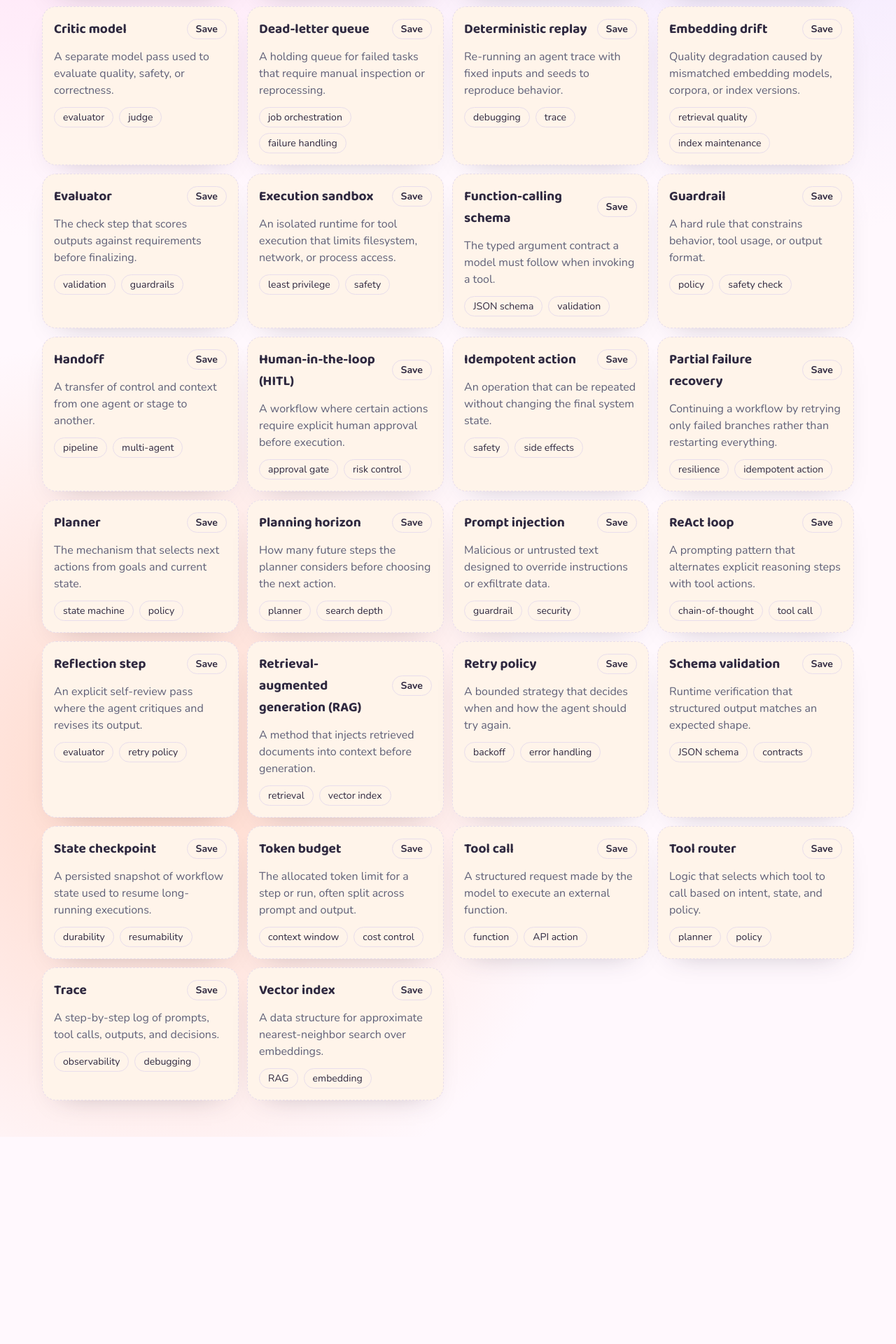
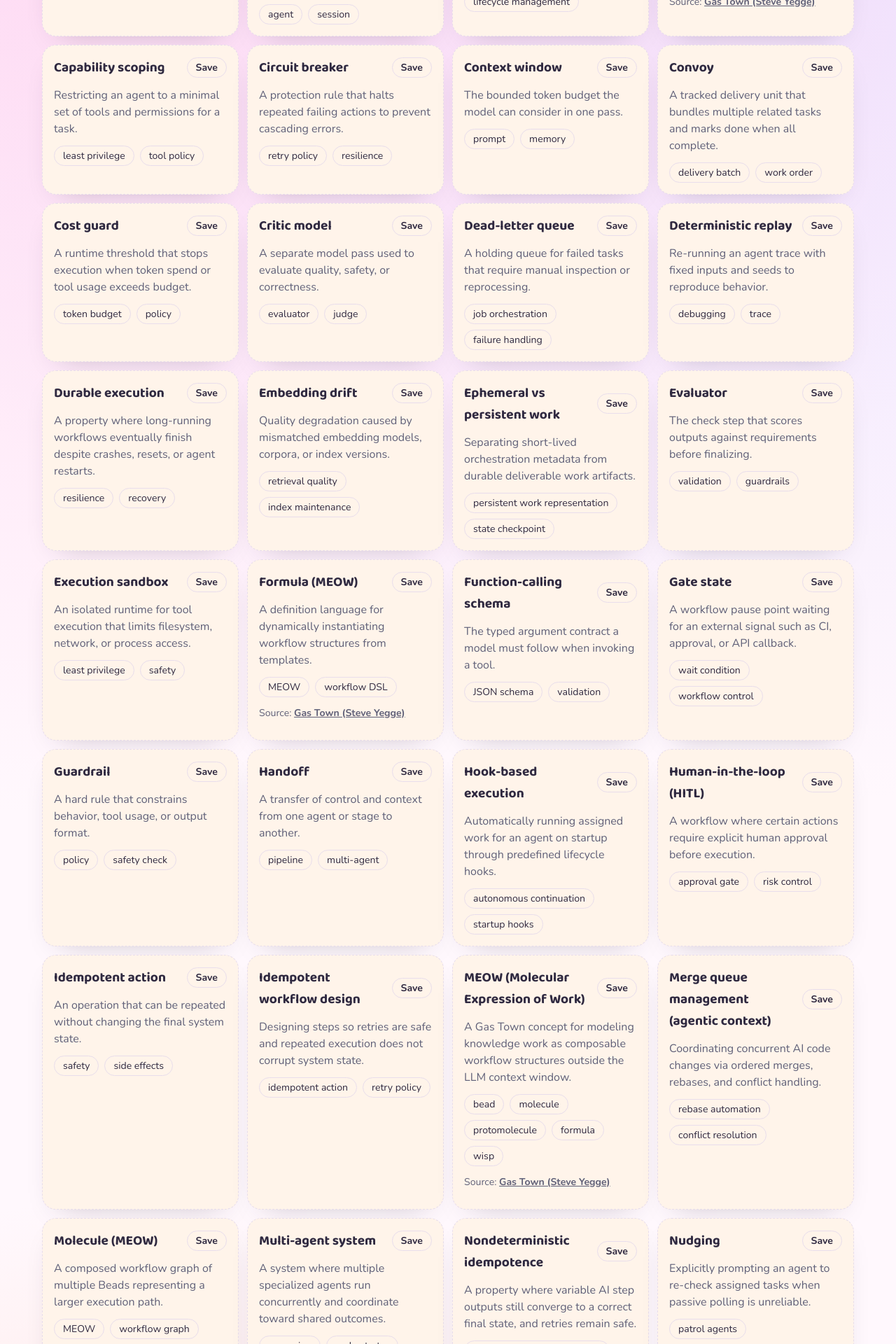
Before and after one commit to amelieav/agents-explained, a React (Vite) app: page /glossary in a window 1280 px wide. Shown: the part 660-2580 px from the top of the page at 70% size. Before the commit the page ends 2284 px from the top, so only its background shows below. Built offline with nearby package versions, Linux system fonts and the light colour scheme.

Commit message:
feat(glossary): add advanced agent systems terms and sources
Add new orchestration terminology plus Gas Town MEOW references with source links on glossary cards.

```diff
--- a/src/components/GlossaryTermCard/GlossaryTermCard.css
+++ b/src/components/GlossaryTermCard/GlossaryTermCard.css
@@ -60,3 +60,12 @@
 .glossary-card--bordered {
   border-style: dashed;
 }
+
+.glossary-card__source {
+  margin: var(--space-sm) 0 0;
+  font-size: var(--theme-size-caption);
+}
+
+.glossary-card__source a {
+  font-weight: 700;
+}
--- a/src/components/GlossaryTermCard/GlossaryTermCard.tsx
+++ b/src/components/GlossaryTermCard/GlossaryTermCard.tsx
@@ -34,6 +34,14 @@ export function GlossaryTermCard({
           ))}
         </ul>
       ) : null}
+      {item.sourceLabel && item.sourceUrl ? (
+        <p className="glossary-card__source">
+          Source:{" "}
+          <a href={item.sourceUrl} target="_blank" rel="noreferrer">
+            {item.sourceLabel}
+          </a>
+        </p>
+      ) : null}
     </article>
   );
 }
--- a/src/content/copy.ts
+++ b/src/content/copy.ts
@@ -309,6 +309,165 @@ export const glossaryItems: GlossaryItem[] = [
     related: ["token budget", "policy"]
   },
   {
+    term: "Agent",
+    definition: "An AI entity assigned a durable role and responsibility within a larger system.",
+    related: ["agent identity", "session"]
+  },
+  {
+    term: "Multi-agent system",
+    definition: "A system where multiple specialized agents run concurrently and coordinate toward shared outcomes.",
+    related: ["swarming", "orchestrator"]
+  },
+  {
+    term: "Agent orchestrator",
+    definition: "Software that routes work across agents, tracks dependencies, and drives workflows to completion.",
+    related: ["task routing", "lifecycle management"]
+  },
+  {
+    term: "Swarming",
+    definition: "Parallel deployment of many agents on related tasks to increase throughput and reduce delivery time.",
+    related: ["parallelization", "multi-agent"]
+  },
+  {
+    term: "Workflow (agentic context)",
+    definition: "A structured execution plan with ordered tasks, dependencies, gates, and acceptance criteria.",
+    related: ["gate state", "work graph"]
+  },
+  {
+    term: "Persistent work representation",
+    definition: "Storing tasks and execution state outside model context so progress survives resets and restarts.",
+    related: ["durable execution", "state checkpoint"]
+  },
+  {
+    term: "Durable execution",
+    definition: "A property where long-running workflows eventually finish despite crashes, resets, or agent restarts.",
+    related: ["resilience", "recovery"]
+  },
+  {
+    term: "Idempotent workflow design",
+    definition: "Designing steps so retries are safe and repeated execution does not corrupt system state.",
+    related: ["idempotent action", "retry policy"]
+  },
+  {
+    term: "Agent identity vs session",
+    definition: "A design split where agents are persistent identities while sessions are temporary runtime instances.",
+    related: ["agent", "session"]
+  },
+  {
+    term: "Hook-based execution",
+    definition: "Automatically running assigned work for an agent on startup through predefined lifecycle hooks.",
+    related: ["autonomous continuation", "startup hooks"]
+  },
+  {
+    term: "Nudging",
+    definition: "Explicitly prompting an agent to re-check assigned tasks when passive polling is unreliable.",
+    related: ["patrol agents", "workflow recovery"]
+  },
+  {
+    term: "Patrol agents",
+    definition: "Recurring agents that monitor queues, detect stalled workflows, and trigger recovery actions.",
+    related: ["controllers", "health checks"]
+  },
+  {
+    term: "Merge queue management (agentic context)",
+    definition: "Coordinating concurrent AI code changes via ordered merges, rebases, and conflict handling.",
+    related: ["rebase automation", "conflict resolution"]
+  },
+  {
+    term: "Convoy",
+    definition: "A tracked delivery unit that bundles multiple related tasks and marks done when all complete.",
+    related: ["delivery batch", "work order"]
+  },
+  {
+    term: "MEOW (Molecular Expression of Work)",
+    definition:
+      "A Gas Town concept for modeling knowledge work as composable workflow structures outside the LLM context window.",
+    related: ["bead", "molecule", "protomolecule", "formula", "wisp"],
+    sourceLabel: "Gas Town (Steve Yegge)",
+    sourceUrl: "https://medium.com/@steveyegge/welcome-to-gas-town-2026"
+  },
+  {
+    term: "Bead (MEOW)",
+    definition: "An atomic unit of work in the MEOW model; roughly equivalent to a single issue or task item.",
+    related: ["MEOW", "work item"],
+    sourceLabel: "Gas Town (Steve Yegge)",
+    sourceUrl: "https://medium.com/@steveyegge/welcome-to-gas-town-2026"
+  },
+  {
+    term: "Molecule (MEOW)",
+    definition: "A composed workflow graph of multiple Beads representing a larger execution path.",
+    related: ["MEOW", "workflow graph"],
+    sourceLabel: "Gas Town (Steve Yegge)",
+    sourceUrl: "https://medium.com/@steveyegge/welcome-to-gas-town-2026"
+  },
+  {
+    term: "Protomolecule (MEOW)",
+    definition: "A reusable workflow template that can generate multiple concrete Molecules.",
+    related: ["MEOW", "workflow template"],
+    sourceLabel: "Gas Town (Steve Yegge)",
+    sourceUrl: "https://medium.com/@steveyegge/welcome-to-gas-town-2026"
+  },
+  {
+    term: "Formula (MEOW)",
+    definition: "A definition language for dynamically instantiating workflow structures from templates.",
+    related: ["MEOW", "workflow DSL"],
+    sourceLabel: "Gas Town (Steve Yegge)",
+    sourceUrl: "https://medium.com/@steveyegge/welcome-to-gas-town-2026"
+  },
+  {
+    term: "Wisp (MEOW)",
+    definition: "An ephemeral instantiated workflow execution derived from a MEOW Formula.",
+    related: ["MEOW", "ephemeral workflow"],
+    sourceLabel: "Gas Town (Steve Yegge)",
+    sourceUrl: "https://medium.com/@steveyegge/welcome-to-gas-town-2026"
+  },
+  {
+    term: "Nondeterministic idempotence",
+    definition:
+      "A property where variable AI step outputs still converge to a correct final state, and retries remain safe.",
+    related: ["idempotent workflow design", "durable execution"]
+  },
+  {
+    term: "Work as graph",
+    definition: "Representing work as nodes and edges with dependencies, loops, and conditional execution paths.",
+    related: ["workflow", "orchestration graph"]
+  },
+  {
+    term: "Gate state",
+    definition: "A workflow pause point waiting for an external signal such as CI, approval, or API callback.",
+    related: ["wait condition", "workflow control"]
+  },
+  {
+    term: "Plugin architecture (agentic)",
+    definition: "An extension model that injects policy checks, integrations, and domain logic into workflows.",
+    related: ["extensibility", "policy enforcement"]
+  },
+  {
+    term: "Ephemeral vs persistent work",
+    definition: "Separating short-lived orchestration metadata from durable deliverable work artifacts.",
+    related: ["persistent work representation", "state checkpoint"]
+  },
+  {
+    term: "Role-specialized agents",
+    definition: "Using different prompts and policies per role such as planner, implementer, reviewer, and merger.",
+    related: ["multi-agent system", "division of labor"]
+  },
+  {
+    term: "Token throughput",
+    definition: "The rate at which a system consumes model tokens over time across parallel executions.",
+    related: ["cost guard", "capacity planning"]
+  },
+  {
+    term: "YOLO mode",
+    definition: "A high-autonomy mode where agents execute actions without interactive permission prompts.",
+    related: ["risk control", "autonomy"]
+  },
+  {
+    term: "Wide agent",
+    definition: "An agent granted broad authority across files, tools, and refactor scope instead of narrow tasks.",
+    related: ["capability scoping", "autonomy"]
+  },
+  {
     term: "Context window",
     definition: "The bounded token budget the model can consider in one pass.",
     related: ["prompt", "memory"]
--- a/src/pages/GlossaryPage.tsx
+++ b/src/pages/GlossaryPage.tsx
@@ -59,10 +59,14 @@ export function GlossaryPage(): JSX.Element {
       }
 
       const relatedText = item.related ? item.related.join(" ").toLowerCase() : "";
+      const sourceLabelText = item.sourceLabel ? item.sourceLabel.toLowerCase() : "";
+      const sourceUrlText = item.sourceUrl ? item.sourceUrl.toLowerCase() : "";
       return (
         item.term.toLowerCase().includes(normalizedQuery) ||
         item.definition.toLowerCase().includes(normalizedQuery) ||
-        relatedText.includes(normalizedQuery)
+        relatedText.includes(normalizedQuery) ||
+        sourceLabelText.includes(normalizedQuery) ||
+        sourceUrlText.includes(normalizedQuery)
       );
     });
 
--- a/src/types/content.ts
+++ b/src/types/content.ts
@@ -30,6 +30,8 @@ export interface GlossaryItem {
   term: string;
   definition: string;
   related?: string[];
+  sourceLabel?: string;
+  sourceUrl?: string;
 }
 
 export interface ReleaseItem {
```
